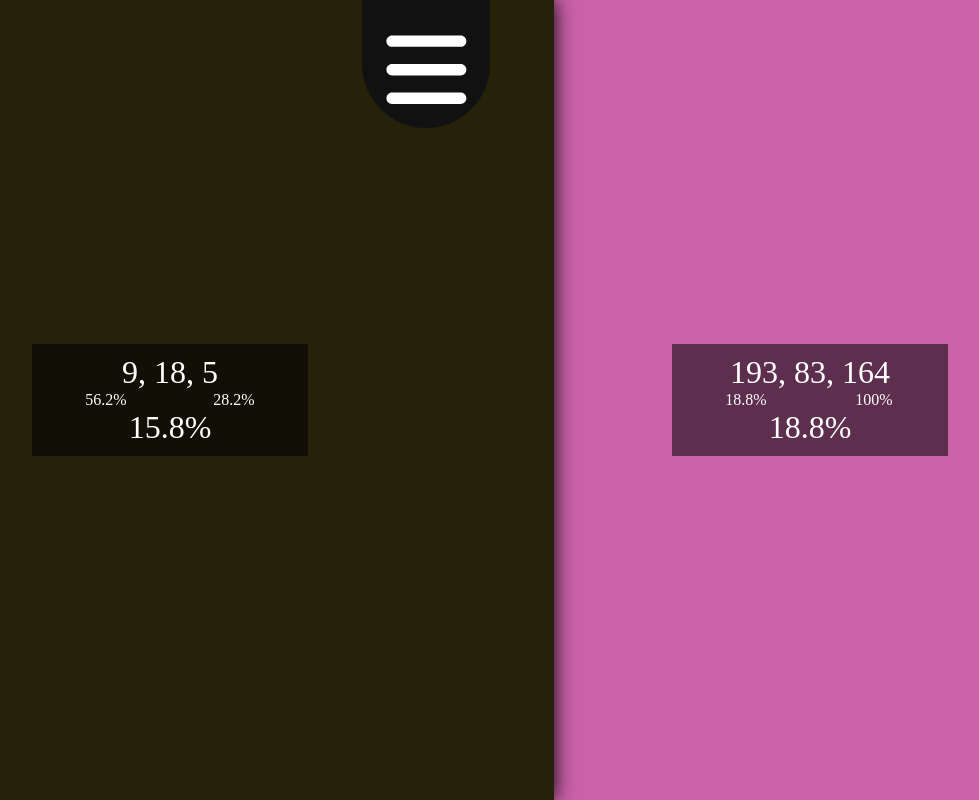
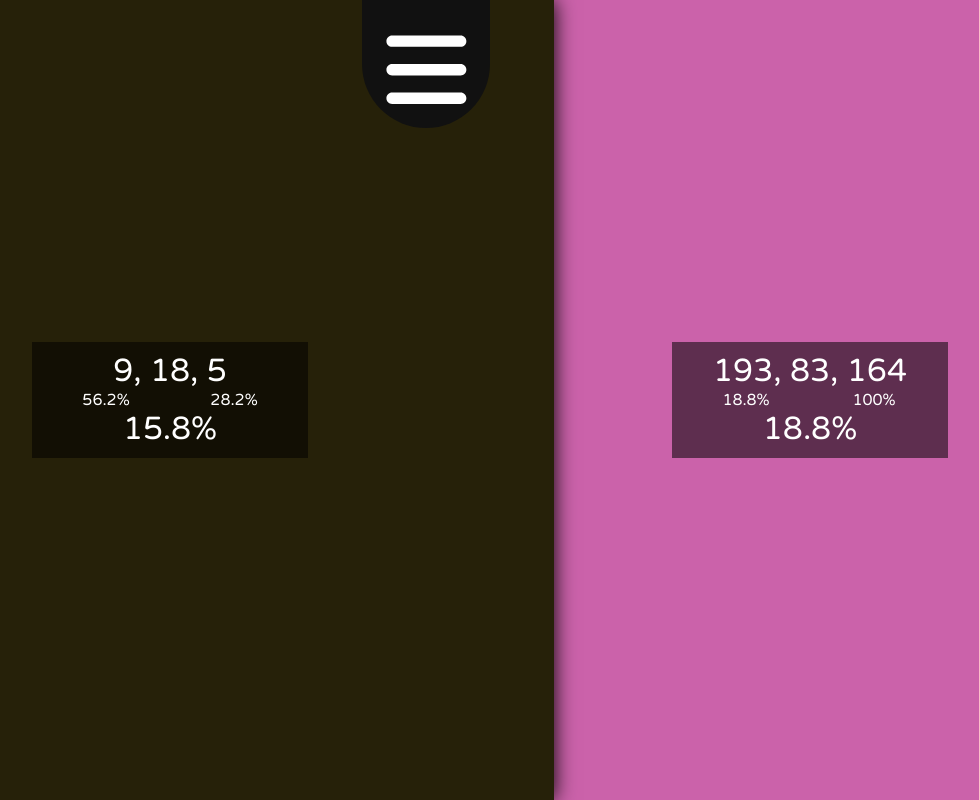
Before and after one commit to penguinencounter/GreenerGrass, a plain HTML site: page index.html in a window 1280 px wide. Shown: the whole page, without its empty margins (214-1193 px from the left). Drawn offline with Linux system fonts and the light colour scheme.

Commit message:
add fancy fonts

```diff
--- a/index.html
+++ b/index.html
@@ -5,6 +5,9 @@
     <title>The grass is greener</title>
     <link rel="stylesheet" href="styling.css">
     <script defer src="scripting.js"></script>
+    <link rel="preconnect" href="https://fonts.googleapis.com">
+    <link rel="preconnect" href="https://fonts.gstatic.com" crossorigin>
+    <link href="https://fonts.googleapis.com/css2?family=Varela+Round&display=swap" rel="stylesheet">
 </head>
 <body>
     <div class="left side">
--- a/styling.css
+++ b/styling.css
@@ -15,6 +15,7 @@ body {
     top: 0;
     left: 0;
     background-color: #222;
+    font-family: 'Varela Round', sans-serif;
 }
 
 /* On landscape screens, have two panes horizontally */
```
